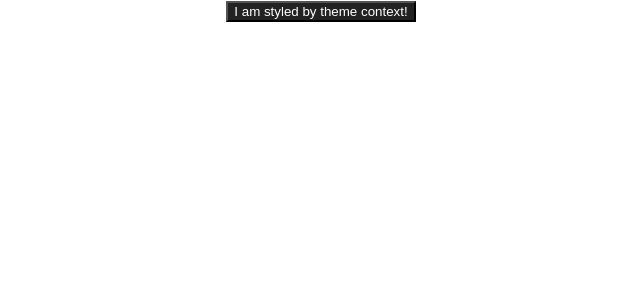
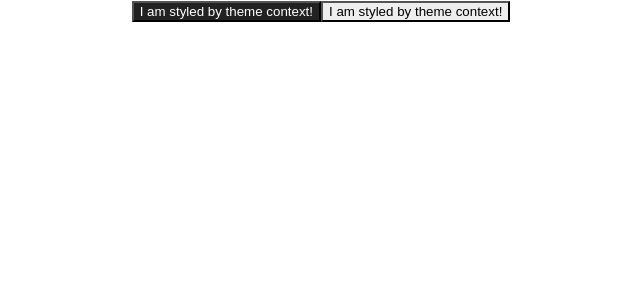
Before and after one commit to lejaaprianza/react-hooks-lampungkode, a React (Create React App) app: page / in a window 1280 px wide. Shown: the top 300 px of the page, without its empty margins (319-959 px from the left). Built offline with nearby package versions, Linux system fonts and the light colour scheme.

Commit message:
edit file

```diff
--- a/src/App.js
+++ b/src/App.js
@@ -1,15 +1,15 @@
 import React from "react"
 import "./App.css"
 import ButtonTest from "./ButtonTest"
+import ThemedButton from "./ThemeButton"
 
 function App() {
   return (
     <div className="App">
       <ButtonTest />
+      <ThemedButton />
     </div>
   )
 }
 
 export default App
-
-//themecontext.js -> ThemeButton useContext -> ButtonTest.provider & theme
--- a/src/ButtonTest.js
+++ b/src/ButtonTest.js
@@ -1,12 +1,11 @@
+import { themes } from "./themes"
 import { ThemeContext } from "./ThemeContex"
-import { themes } from "./themes"
-
-import Toolbar from "./Toolbar"
+import ThemedButton from "./ThemeButton"
 
 function ButtonTest() {
   return (
     <ThemeContext.Provider value={themes.dark}>
-      <Toolbar />
+      <ThemedButton />
     </ThemeContext.Provider>
   )
 }
--- a/src/Toolbar.js
+++ /dev/null
@@ -1,10 +0,0 @@
-import ThemedButton from "./ThemeButton"
-
-function Toolbar() {
-  return (
-    <div>
-      <ThemedButton />
-    </div>
-  )
-}
-export default Toolbar
```
